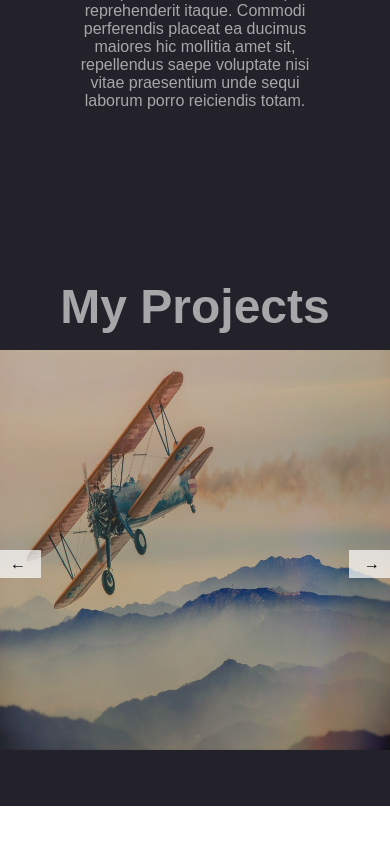
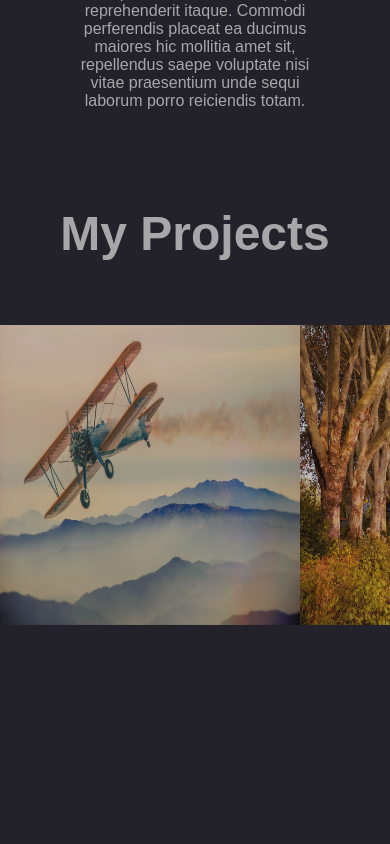
Before and after one commit to Renato-Valente/front-end-portifolio, a React (Vite) app: page / in a window 390 px wide. Shown: the part 917-1761 px from the top of the page. Before the commit the page ends 1723 px from the top, so only its background shows below. Built offline with nearby package versions, Linux system fonts and the light colour scheme.

Commit message:
responsive carousel with touch scroll

```diff
--- a/src/App.css
+++ b/src/App.css
@@ -7,6 +7,7 @@
 body {
     min-height: 100vh;
     font-family: sans-serif;
+    background-color: hsl(247, 11%, 15%);
 }
 
 .header-container {
--- a/src/components/Carousel.css
+++ b/src/components/Carousel.css
@@ -1,67 +1,64 @@
-.carousel-container {
-
+.overall-container {
+    background-color: hsl(247, 11%, 15%);
     width: 100vw;
-    min-height: 600px;
+    height: 600px;
     display: flex;
-    flex-direction: column;
     justify-content: center;
-    align-items: center;
-    background-color: hsl(247, 11%, 15%);
-    /* background-image: url('../assets/computer.jpg'); */
-    overflow-x: hidden;
+    /* flex-direction: column;
+    align-items: center; */
 }
 
-.carousel-container h2 {
+.carousel-title {
     font-size: 3rem;
-    padding: 1rem;
+    margin-bottom: 4rem;
     color: rgba(255, 255, 255, 0.6);
+    width: 100vw;
+    text-align: center;
 }
+.carousel-container {
+    background-color: hsl(247, 11%, 15%);
+    width: 100vh;
+    height: 400px;
+    position: relative;
+    overflow: hidden;
 
-.carousel {
-    height: 400px;
-    width: 400px;
-    /* border: 5px solid hsl(252, 17%, 6%); */
-    /* border-radius: 32px; */
-    /* overflow: hidden; */
-    position: relative;
+    @media (max-width: 600px) {
+        height: 300px;
+    }
 }
 
 .carousel-image {
-    width: 100%;
+    width: 400px;
     height: 100%;
     position: absolute;
-    top: 0;
-    transition-duration: 350ms;
+    transition-duration: inherit;
     opacity: 0.7;
+    cursor: pointer;
+
+    @media (max-width: 600px) {
+        width: 300px;
+    }
 }
 
 .carousel-image:hover {
-    /* width: 120%;
-    height: 120%; */
     opacity: 1;
-    z-index: 1;
 }
 
 .carousel-button {
+    padding: 0.5rem 2rem;
+    z-index: 999;
     position: absolute;
+    transform: translateY(-50%);
     top: 50%;
-    padding: 5px 15px;
-    background-color: rgba(255,255,255, 0.7);
     border: none;
-    z-index: 999;
+    background-color: rgba(255, 255, 255, 0.7);
     cursor: pointer;
-    font-weight: bold;
-    font-size: 1rem;
+
+    @media (max-width: 600px) {
+        display: none;
+    }
 }
 
-.carousel-button:hover {
-    background-color: hsl(127, 100%, 82%);
+.right-button {
+    right: 0%;
 }
-
-.button-left {
-    left: 0;
-}
-
-.button-right {
-    right: 0;
-}
--- a/src/components/Carousel.jsx
+++ b/src/components/Carousel.jsx
@@ -7,7 +7,7 @@ import dog from '../assets/dog.jpg'
 import ticTac from '../assets/tic-tac.jpg'
 import toDoList from '../assets/todo-list.jpg'
 
-import { useRef, useState } from 'react'
+import { useEffect, useRef, useState } from 'react'
 
 const Carousel = () => {
 
@@ -20,41 +20,80 @@ const Carousel = () => {
         {src: toDoList, link: 'https://react-todo-list-uyvh.onrender.com/'}
     ])
 
-    const [offSet, setOffSet] = useState(0);
+    const imageSizeInitialValue = window.matchMedia('(max-width: 600px)').matches ? 300 : 400;
+    const [imageSize, setImageSize] = useState(imageSizeInitialValue);
+    const [screen, setScreen] = useState(true);
 
-    const handleButtonRight = () => {
-        //setOffSet(offSet + 1);
-        setOffSet((prev) => {
-            return prev + 1 >= images.length ? 0 : prev + 1;
+    useEffect(() => {
+        window.addEventListener('resize', () => {
+            setImageSize((prev) => {
+                const match = window.matchMedia('(max-width: 600px)').matches;
+                console.log('teste:', match)
+                return match ? 300 : 400;
+            });
+        })
+    },[])
+
+    const ref = useRef();
+
+    const [scrollOffset, setScrollOffset] = useState(0);
+    const [scroll, setScroll] =useState(false);
+
+    const handleMove = (event) => {
+        if(!scroll) return;
+        ref.current.style.transitionDuration = '0ms'
+        setScrollOffset((prev) => {
+            return prev + event.movementX > - (imageSize * (images.length - 1))
+            && prev + event.movementX < imageSize ?
+                prev + event.movementX : prev;
         })
     }
 
     const handleButtonLeft = () => {
-        setOffSet((prev) => {
-            return prev - 1 < 0 ? images.length - 1 : prev - 1;
+        ref.current.style.transitionDuration = '350ms';
+        setScrollOffset((prev) => {
+            const result = Math.floor((prev + imageSize) / imageSize) * imageSize;
+            return result < imageSize * 2 ?
+            result : prev;
         })
     }
 
+    const handleButtonRight = () => {
+        ref.current.style.transitionDuration = '350ms'
+        setScrollOffset((prev) => {
+            const result = Math.floor((prev - imageSize) / imageSize) * imageSize;
+            return result > - (imageSize * (images.length)) ? result : prev;
+
+        })
+
+    }
+
     return(
-        <div className="carousel-container">
-            <h2>My Projects</h2>
-            <div className="carousel">
-                <button onClick={handleButtonLeft} className="carousel-button button-left">&larr;</button>
+
+        <>
+        <h2 className='carousel-title'>My Projects</h2>
+        <div className="overall-container">
+        <div ref={ref} onMouseMove={handleMove}
+            onMouseDown={() => setScroll(true)}
+            onMouseUp={() => setScroll(false)}
+            onMouseLeave={() => setScroll(false)}
+        className="carousel-container">
+            <button onClick={handleButtonLeft} className='carousel-button left-button'>&larr;</button>
             {
                 images.map((item, index) => {
                     return(
-                            <a key={index} href={item.link} target='blank'>
-                                <img className='carousel-image'
-                                style={{left: `${(index - offSet) * 400}px`}}
-                                src={item.src} />
-                            </a>
+                            <img key={index} onDoubleClick={() => window.open(item.link)} style={{
+                            left: `${index * imageSize + scrollOffset}px`
+                        }} draggable='false' src={item.src} className='carousel-image' />
+
                     )
                 })
             }
-                <button onClick={handleButtonRight} className="carousel-button button-right">&rarr;</button>
+            <button onClick={handleButtonRight} className='carousel-button right-button'>&rarr;</button>
         </div>
+        </div>
+        </>
 
-        </div>
     )
 }
 
```
Lines whose indentation alone changed are shown as unchanged.
